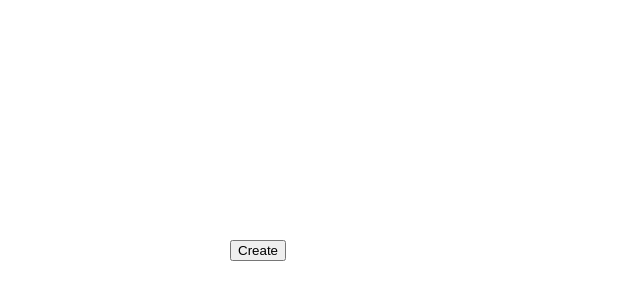
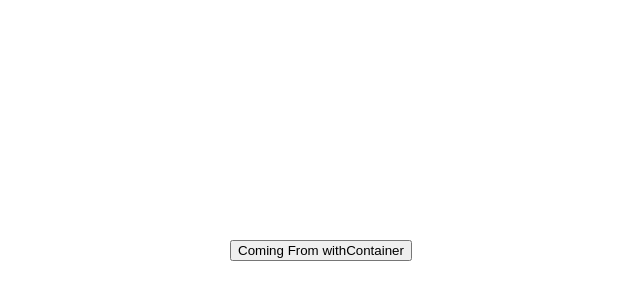
Before and after one commit to Anwesh43/line-bar-either-side-ts, a React (Create React App) app: page / in a window 1280 px wide. Shown: the part 160-460 px from the top of the page, without its empty margins (410-1050 px from the left). Built offline with nearby package versions, Linux system fonts and the light colour scheme.

Commit message:
adding withContainer to use hooks inside hoc

```diff
--- a/src/App.tsx
+++ b/src/App.tsx
@@ -1,13 +1,13 @@
 import React from 'react';
 import logo from './logo.svg';
 import './App.css';
-import Container from './container';
+import LineBarEitherSide from './LineBarEitherSide';
 
 function App() {
   return (
     <div className="App">
-      <Container>
-      </Container>
+      <LineBarEitherSide>
+      </LineBarEitherSide>
     </div>
   );
 }
--- a/src/LineBarEitherSide.tsx
+++ b/src/LineBarEitherSide.tsx
@@ -1,6 +1,6 @@
 import React from 'react'
 import {useStyle} from './hooks'
-import withContainer from './container'
+import withContainer from './withContainer'
 interface LineBarProps {
     w : number,
     h : number,
@@ -14,11 +14,11 @@ const LineBarEitherSide : React.FC<LineBarProps> = (props : LineBarProps) => {
     const {lineStyle, parentStyle, barStyle, buttonStyle} = useStyle(w, h, scale)
     return <div style = {parentStyle()}>
         <button onClick = {() => onClick()} style = {buttonStyle()}>
-            Create
+            Coming From withContainer
         </button>
         {[0, 1].map((i : number) => (<div key = {`bar_${i}`} style = {barStyle(i)}/>))}
         <div style = {lineStyle()}></div>
     </div>
 }
 
-export default LineBarEitherSide
+export default withContainer(LineBarEitherSide)
--- a/src/hooks.ts
+++ b/src/hooks.ts
@@ -20,7 +20,7 @@ export const useAnimatedScale : Function = () => {
                 setAnimated(true)
                 const interval = setInterval(() => {
                     setScale((prev : number) => {
-                        if (scale > 1) {
+                        if (prev > 1) {
                             setAnimated(false)
                             clearInterval(interval)
                             return 0
@@ -103,7 +103,8 @@ export const useStyle = (w : number, h : number, scale : number) => {
         },
 
         buttonStyle() : CSSProperties {
-            const display : string = scale <= 0.1? 'block': 'none'
+            const display : string = scale <= 0.02? 'block': 'none'
+            //console.log(display)
             return {
                 display
             }
--- /dev/null
+++ b/src/withContainer.tsx
@@ -0,0 +1,21 @@
+import React from 'react'
+import {useAnimatedScale, useDimension} from './hooks'
+
+const withContainer = (Child : React.FC<any>) : React.FC<any> => {
+    return () => {
+        const {scale, start : onClick} = useAnimatedScale()
+        const {w, h} = useDimension()
+        const props = {
+            w,
+            h,
+            scale,
+            onClick
+        }
+        return (
+            <>
+                <Child {...props}></Child>
+            </>
+        )
+    }
+}
+export default withContainer
```
